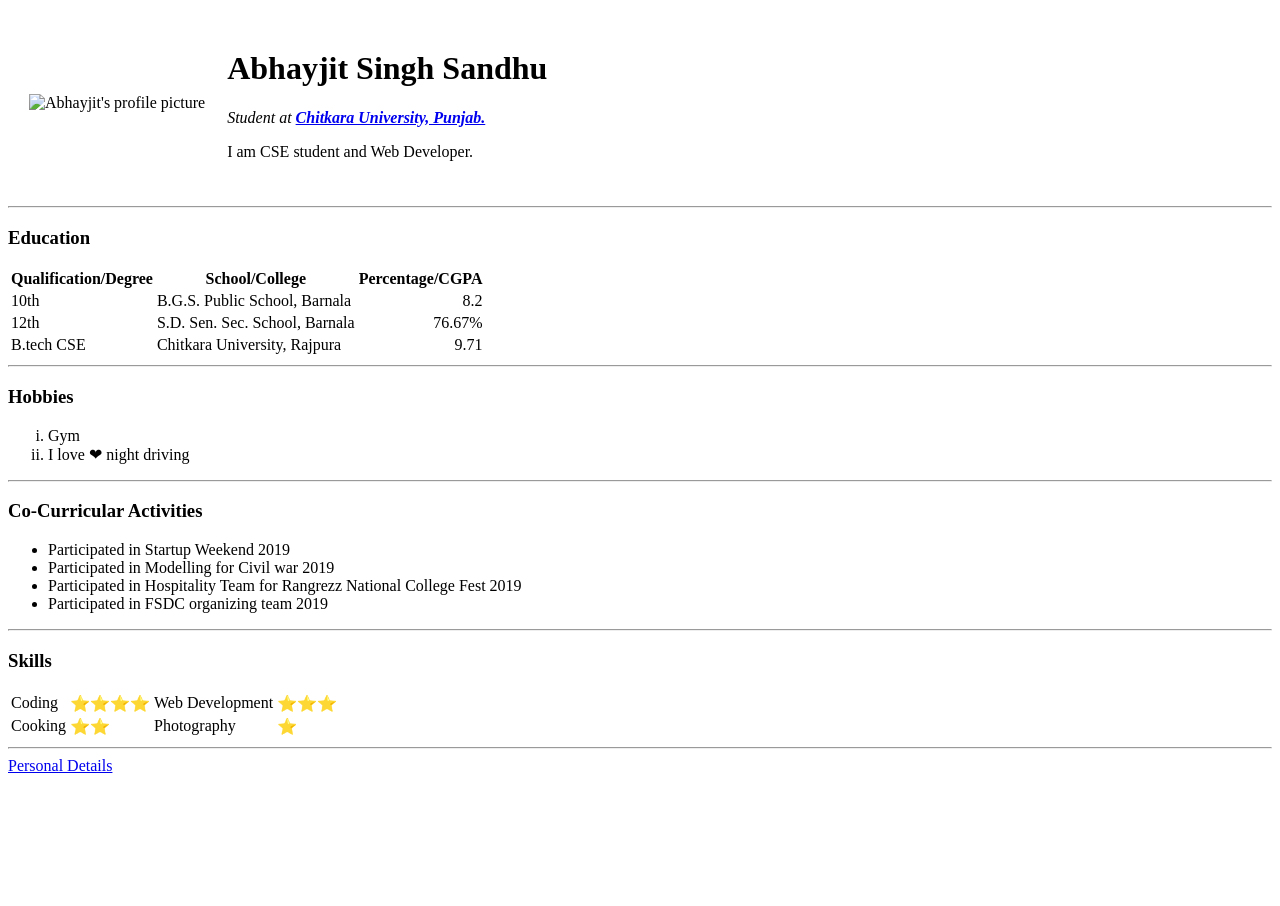
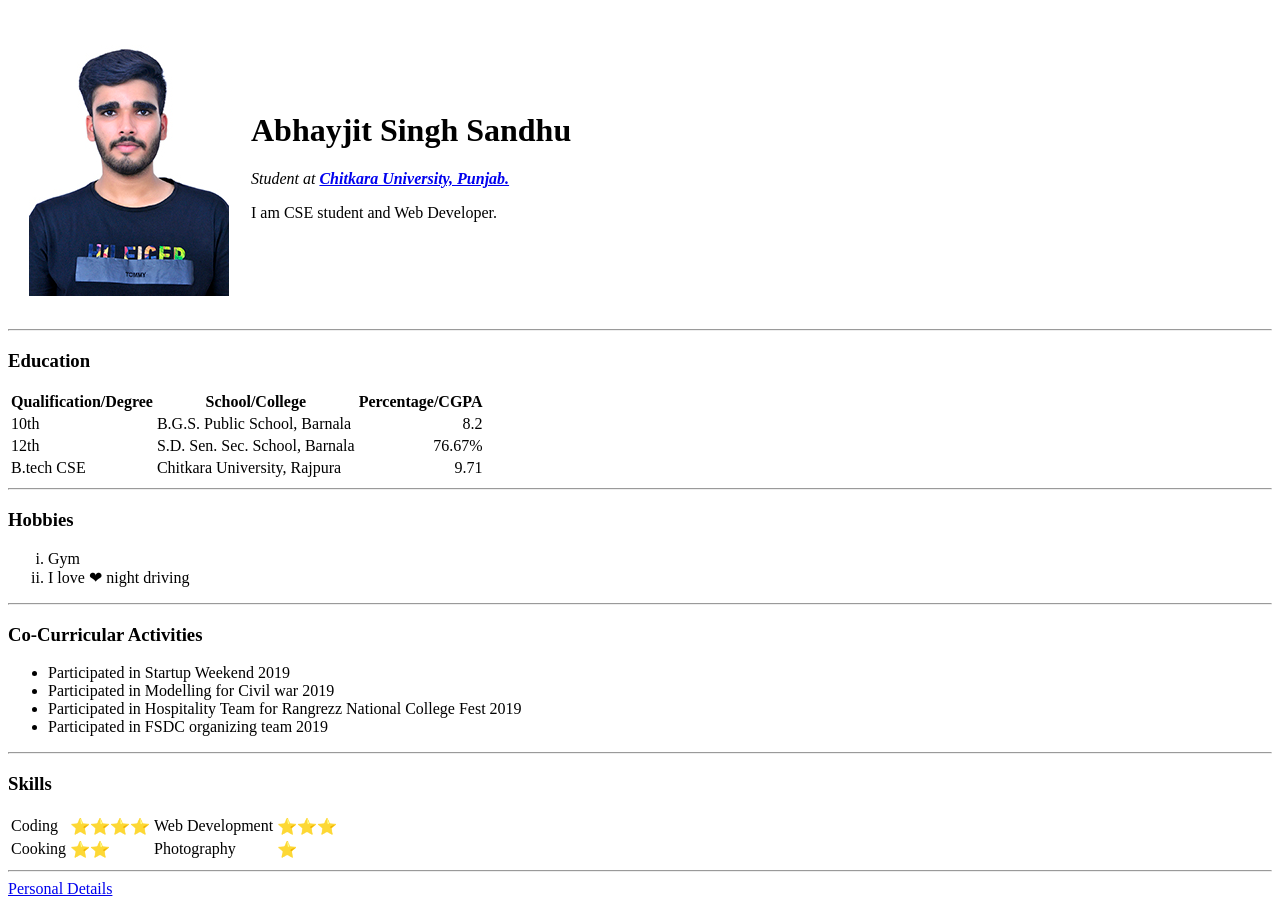
Before and after one commit to Abhayjitsandhu/cv, a plain HTML site: page index.html in a window 1280 px wide. Before the commit the page ends 800 px from the top, so only its background shows below. Drawn offline with Linux system fonts and the light colour scheme.

Commit message:
Update index.html

```diff
--- a/index.html
+++ b/index.html
@@ -7,7 +7,7 @@
   <body>
     <table cellspacing="20">
       <tr>
-        <td><img src="Abhayjit.jpg" alt="Abhayjit's profile picture" heigth="50px" width="200px"></td>
+        <td><img src="images/Abhayjit.jpg" alt="Abhayjit's profile picture" heigth="50px" width="200px"></td>
         <td>
           <h1>Abhayjit Singh Sandhu</h1>
           <p><em>Student at <strong><a href="https://www.chitkara.edu.in/">Chitkara University, Punjab.</a></strong></em></p>
```
